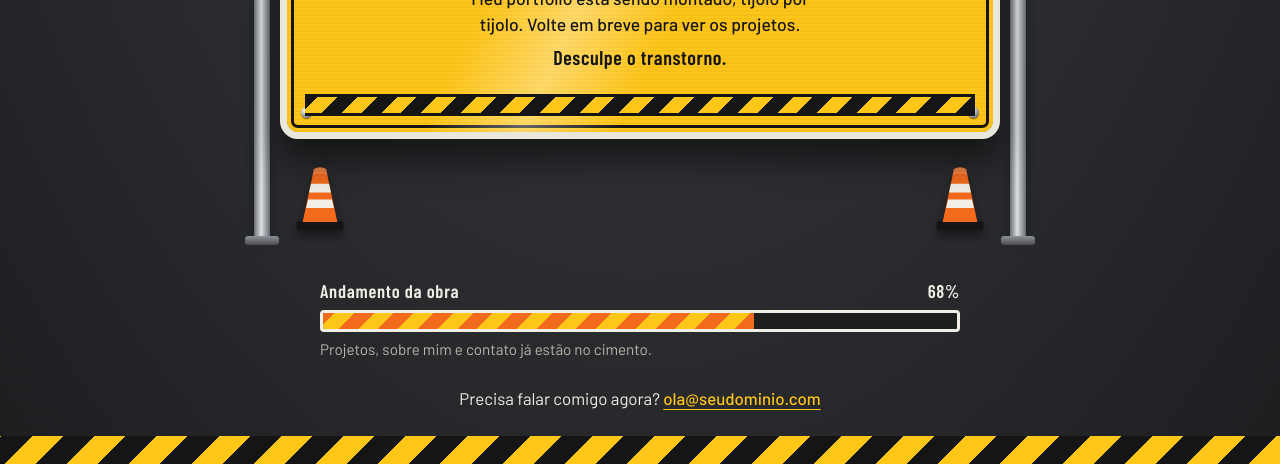
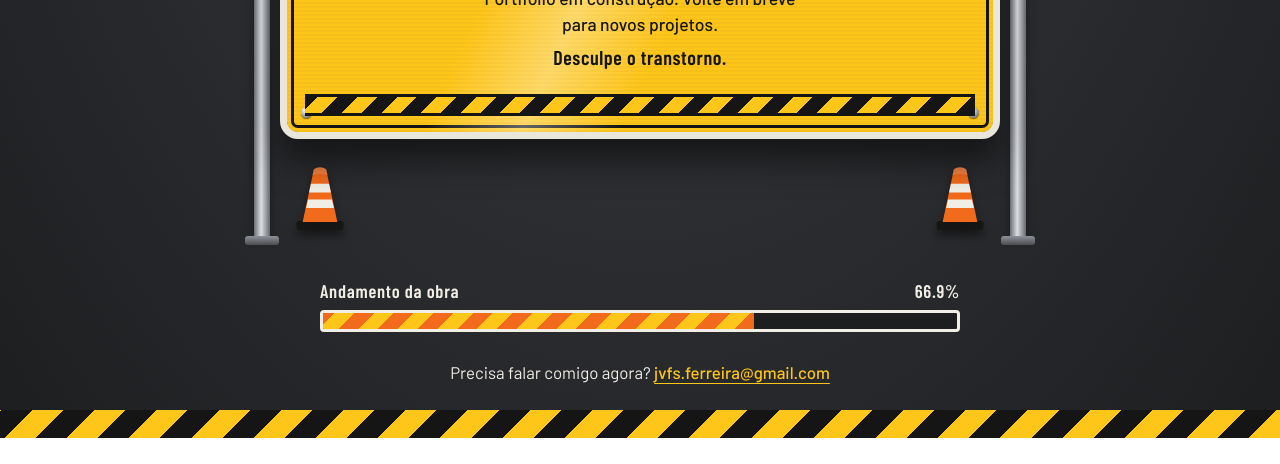
Before and after one commit to jvfsouza/jvsouza, a plain HTML site: page index.html in a window 1280 px wide. Shown: the part 564-1028 px from the top of the page. After the commit the page ends 1002 px from the top, so only its background shows below. Drawn offline with nearby package versions, Linux system fonts and the light colour scheme; a web font is replaced by a local one.

Commit message:
nao tinha mudado rs

```diff
--- a/index.html
+++ b/index.html
@@ -297,7 +297,7 @@
           <i class="bolt bl" aria-hidden="true"></i><i class="bolt br" aria-hidden="true"></i>
 
           <h1 id="titulo">Estamos<br>em obras</h1>
-          <p>Meu portfólio está sendo montado, tijolo por tijolo. Volte em breve para ver os projetos.</p>
+          <p>Portifólio em construção. Volte em breve para novos projetos.</p>
           <p class="sorry">Desculpe o transtorno.</p>
           <div class="band" aria-hidden="true"></div>
         </section>
@@ -322,14 +322,13 @@
     </div>
 
     <div class="progress">
-      <div class="progress-head"><span>Andamento da obra</span><span>68%</span></div>
+      <div class="progress-head"><span>Andamento da obra</span><span>66.9%</span></div>
       <div class="bar" role="progressbar" aria-valuemin="0" aria-valuemax="100" aria-valuenow="68" aria-label="Andamento da obra">
         <div class="fill"></div>
       </div>
-      <small>Projetos, sobre mim e contato já estão no cimento.</small>
     </div>
 
-    <p class="contact">Precisa falar comigo agora? <a href="mailto:ola@seudominio.com">ola@seudominio.com</a></p>
+    <p class="contact">Precisa falar comigo agora? <a href="mailto:jvfs.ferreira@gmail.com">jvfs.ferreira@gmail.com</a></p>
   </main>
 
   <footer><div class="tape" aria-hidden="true"></div></footer>
```
